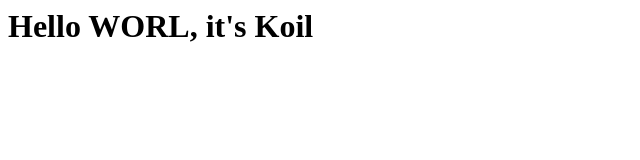
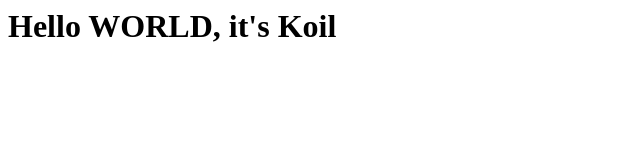
Before and after one commit to Akad1070/youtubenode-app, an Electron app: page app/public/index.html in a window 800 px wide. Shown: the whole page, without its empty margins (0-640 px from the left). Drawn offline with Linux system fonts and the light colour scheme.

```diff
--- a/app/public/index.html
+++ b/app/public/index.html
@@ -1 +1 @@
-<h1>Hello WORL, it's Koil</h1>
+<h1>Hello WORLD, it's Koil</h1>
```
